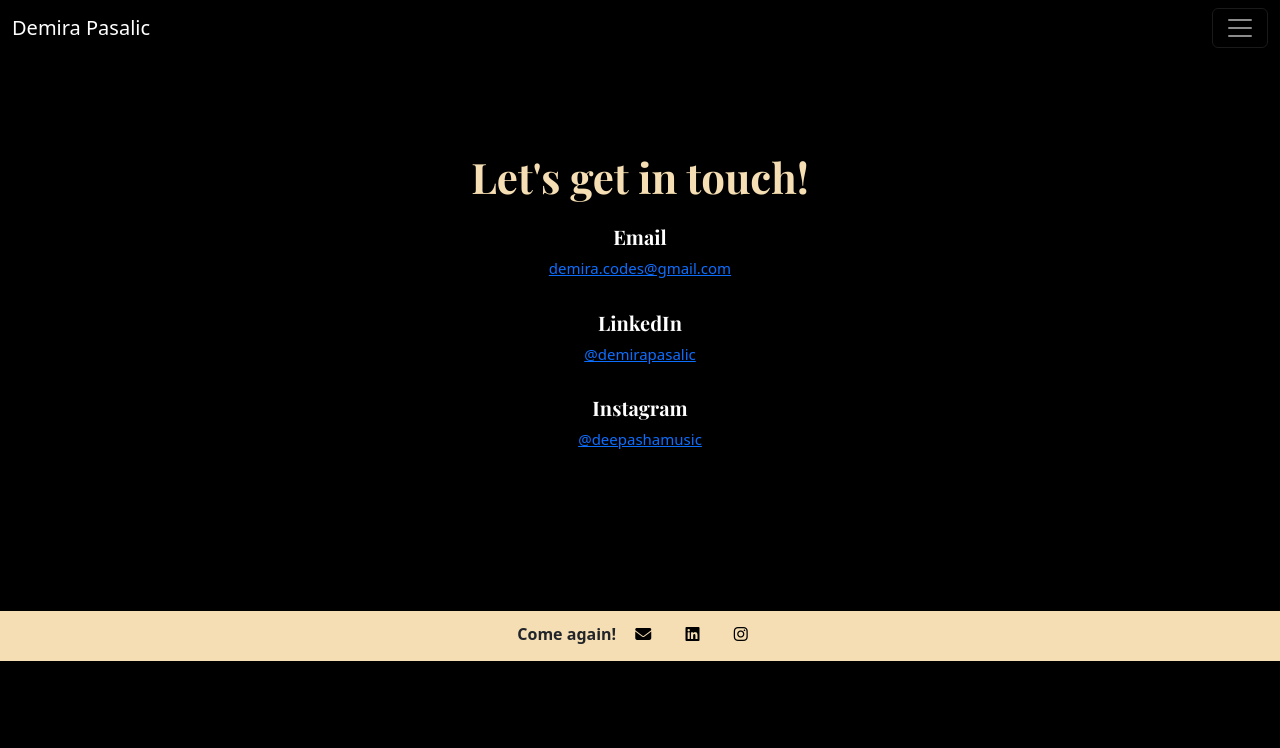
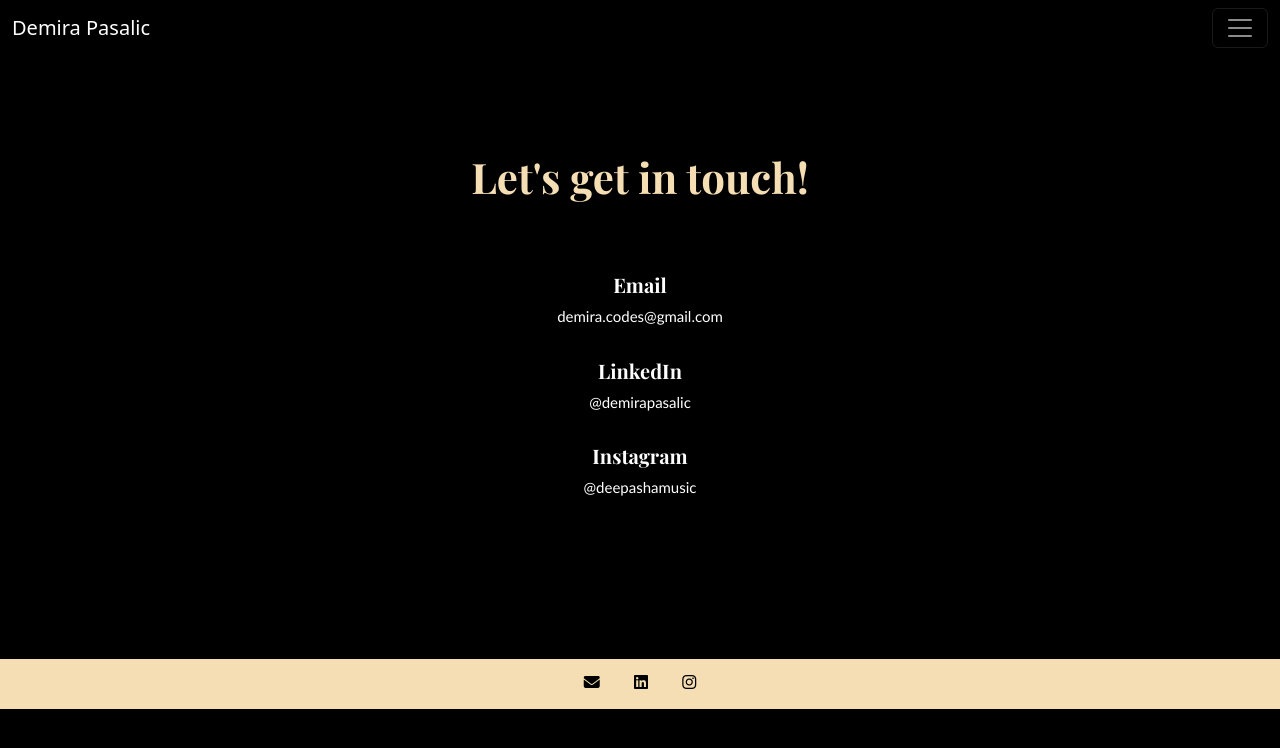
Before and after one commit to Demira11/dees-portfolio, a plain HTML site: page contact.html in a window 1280 px wide. Drawn offline with nearby package versions, Linux system fonts and the light colour scheme.

Commit message:
styled the contact links in the contact.html page

```diff
--- a/contact.html
+++ b/contact.html
@@ -94,16 +94,21 @@
     <br />
     <br />
     <h1 class="work-h1">Let's get in touch!</h1>
+    <br />
+    <br />
 
     <h3>Email</h3>
 
     <p>
-      <a href="mailto:demira.codes@gmail.com"> demira.codes@gmail.com</a>
+      <a class="contact-links" href="mailto:demira.codes@gmail.com">
+        demira.codes@gmail.com</a
+      >
     </p>
 
     <h3>LinkedIn</h3>
     <p>
       <a
+        class="contact-links"
         href="https://www.linkedin.com/in/demira-pasalic-098b1723a/"
         target="_blank"
         >@demirapasalic</a
@@ -113,7 +118,10 @@
     <h3>Instagram</h3>
 
     <p>
-      <a href="https://www.instagram.com/deepashamusic/" target="_blank"
+      <a
+        class="contact-links"
+        href="https://www.instagram.com/deepashamusic/"
+        target="_blank"
         >@deepashamusic</a
       >
     </p>
@@ -125,7 +133,6 @@
     <br />
 
     <footer>
-      Come again!
       <a href="mailto:demira.codes@gmial.com"
         ><i class="fa-solid fa-envelope social"></i
       ></a>
--- a/styles/portfolio.css
+++ b/styles/portfolio.css
@@ -135,6 +135,13 @@ footer {
   color: black;
 }
 
+.contact-links {
+  text-decoration: none;
+  color: white;
+  font-family: "Trebuchet MS", "Lucida Sans Unicode", "Lucida Grande",
+    "Lucida Sans", Arial, sans-serif;
+}
+
 @media (max-width: 900px) {
   .project-description {
     padding: 0;
```
Also changed, not shown: about.html (+1 -1 lines), index.html (+1 -1 lines), work.html (+1 -1 lines).
